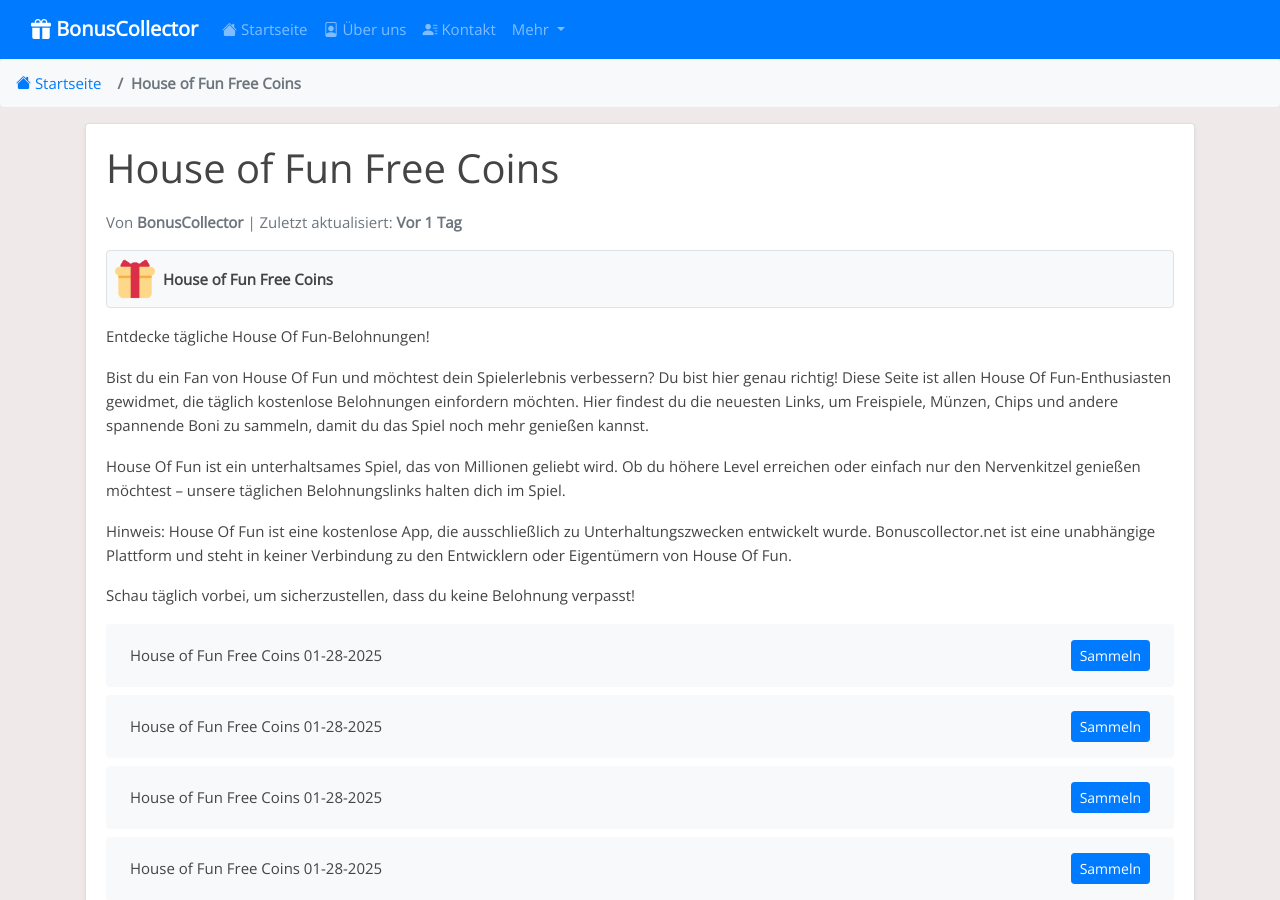
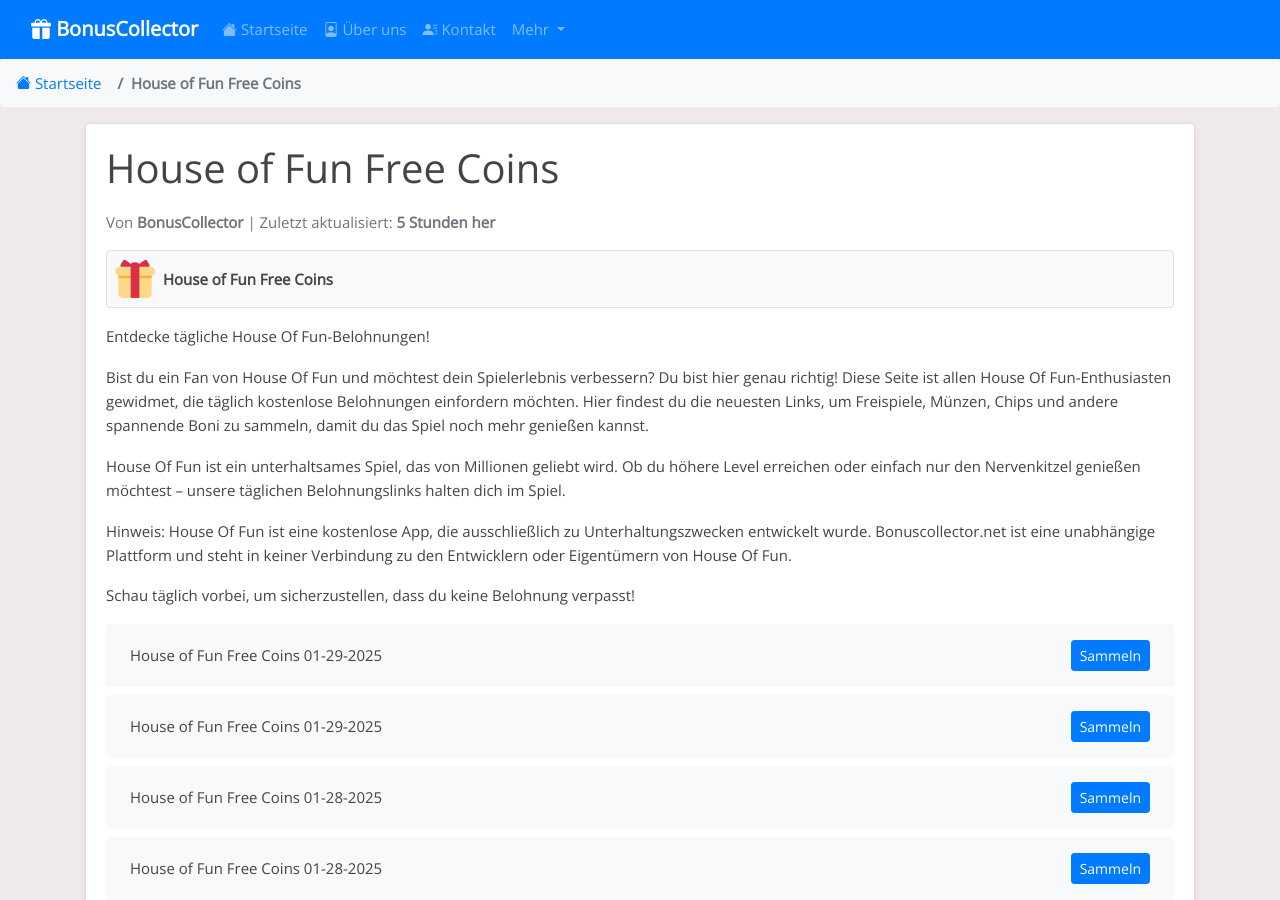
Before and after one commit to Prollad99/bs-de, a Jekyll site: the page built from _posts/2025-01-19-house-of-fun.md, in a window 1280 px wide and 900 px high. Built offline with Jekyll 4.4.1, drawn with Linux system fonts in a browser that asks for light colours; some of the changed text lies outside the part shown.

Commit message:
Aktualisiere house-of-fun-Belohnungslinks, Inhalte und Änderungsdatum

```diff
--- a/_data/include_files.yml
+++ b/_data/include_files.yml
@@ -26,7 +26,7 @@
   last_modified: 2025-01-28 11:11:06
 
 house-of-fun.html:
-  last_modified: 2025-01-28 05:36:54
+  last_modified: 2025-01-29 04:15:46
 
 crazy-coin.html:
   last_modified: 2025-01-25 18:16:02
--- a/_includes/house-of-fun.html
+++ b/_includes/house-of-fun.html
@@ -1,4 +1,12 @@
 <ul class="list-group mt-3 mb-4">
+  <li class="list-group-item d-flex justify-content-between align-items-center">
+    <span>House of Fun Free Coins 01-29-2025</span>
+    <a href="https://playtika.onelink.me/hof/w4blbwsu?af_dp=hof%3A%2F%2F&af_force_deeplink=true&c_id=2025M1D28_23&s_id=1060&deeplink=eyJpZCI6ImMxMTk5ZWI4LTZiYmUtNDZlNS05MDVlLTMwMWEzYjBkMTNhNCIsImFjIjoiaG9mX2dpZnRfY291cG9uIn0=" class="btn btn-primary btn-sm">Sammeln</a>
+  </li>
+  <li class="list-group-item d-flex justify-content-between align-items-center">
+    <span>House of Fun Free Coins 01-29-2025</span>
+    <a href="https://playtika.onelink.me/hof/w4blbwsu?af_dp=hof%3A%2F%2F&af_force_deeplink=true&c_id=2025M1D28_19&s_id=1060&deeplink=eyJpZCI6ImQ0NTM0MjYwLWNhN2YtNDI4YS04MzZhLWZlOTg2ZDVkNGU2YiIsImFjIjoiaG9mX2dpZnRfY291cG9uIn0=" class="btn btn-primary btn-sm">Sammeln</a>
+  </li>
   <li class="list-group-item d-flex justify-content-between align-items-center">
     <span>House of Fun Free Coins 01-28-2025</span>
     <a href="https://playtika.onelink.me/hof/w4blbwsu?af_dp=hof%3A%2F%2F&af_force_deeplink=true&c_id=2025M1D28_07&s_id=1060&deeplink=eyJpZCI6IjVkY2M5NTI4LTAwNzMtNGVmMi1hZTkzLThkODA5YmFmMmIwYiIsImFjIjoiaG9mX2dpZnRfY291cG9uIn0=" class="btn btn-primary btn-sm">Sammeln</a>
@@ -391,12 +399,4 @@
     <span>House of Fun Free Coins 01-19-2025</span>
     <a href="https://playtika.onelink.me/hof/w4blbwsu?af_force_deeplink=true&deeplink=eyJpZCI6ImMyMzY1ODRhLWVjM2ItNGM2Zi1hNmY0LWFmMDRmNmQ0ZjcwMiIsImFjIjoiaG9mX2dpZnRfY291cG9uIn0=" class="btn btn-primary btn-sm">Sammeln</a>
   </li>
-  <li class="list-group-item d-flex justify-content-between align-items-center">
-    <span>House of Fun Free Coins 01-19-2025</span>
-    <a href="https://playtika.onelink.me/hof/w4blbwsu?af_force_deeplink=true&deeplink=eyJpZCI6ImMwOTZkYWQwLTVlYzYtNDlhZS04ZWY0LWQ0MjlhMDllYzE4NyIsImFjIjoiaG9mX2dpZnRfY291cG9uIn0=" class="btn btn-primary btn-sm">Sammeln</a>
-  </li>
-  <li class="list-group-item d-flex justify-content-between align-items-center">
-    <span>House of Fun Free Coins 01-19-2025</span>
-    <a href="https://playtika.onelink.me/hof/w4blbwsu?af_force_deeplink=true&deeplink=eyJpZCI6IjZlMjUzYWZkLTRhODgtNDEzMy1iODNiLWIxMTk2MDc5MjViYiIsImFjIjoiaG9mX2dpZnRfY291cG9uIn0=" class="btn btn-primary btn-sm">Sammeln</a>
-  </li>
 </ul>
```
Also changed, not shown: links-json/house-of-fun.json (+8 -8 lines).
